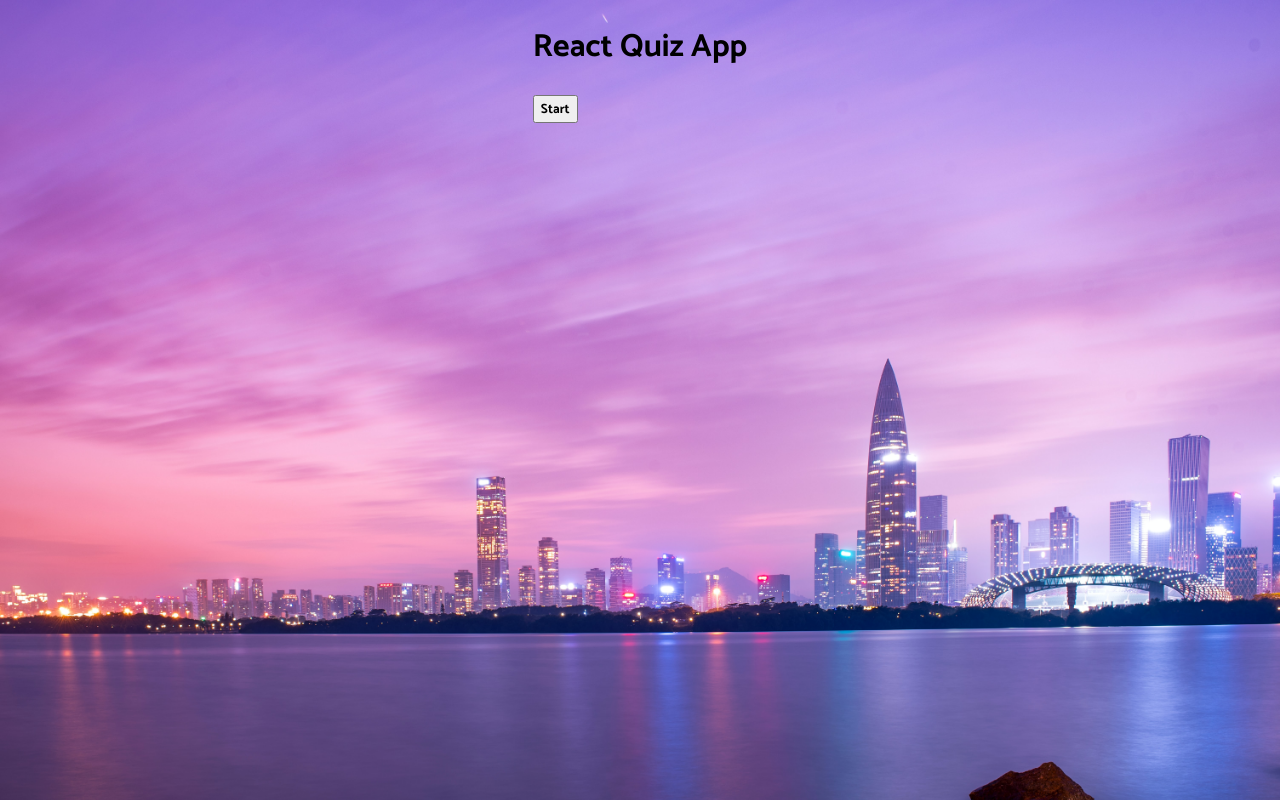
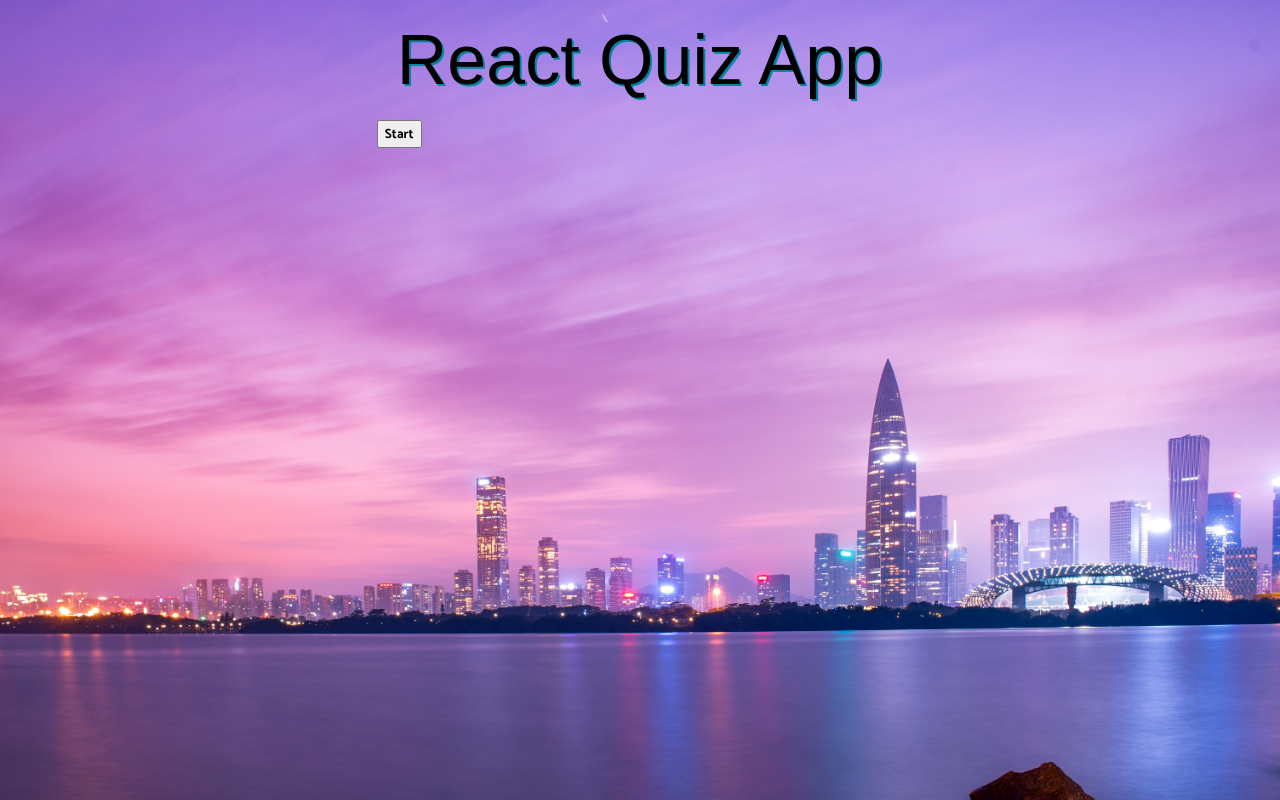
Before and after one commit to codecaptain10/react-quiz-app, a React (Create React App) app in the folder react-quiz-app/: page / in a window 1280 px wide. Built offline with nearby package versions, Linux system fonts and the light colour scheme.

Commit message:
Give styles for logo

```diff
--- a/react-quiz-app/src/App.styles.ts
+++ b/react-quiz-app/src/App.styles.ts
@@ -21,3 +21,36 @@
     font-family: 'Catamaran', sans-serif;
 }
 `;
+
+export const Wrapper = styled.div`
+  display: flex;
+  flex-direction: column;
+  align-items: center;
+
+  > p {
+    color: #fff;
+  }
+
+  .score {
+    color: #fff;
+    font-size: 2rem;
+    margin: 0;
+  }
+
+  h1 {
+    font-family: Fascinate Inline, Haettenschweiler, "Arial Narrow Bold",
+      sans-serif;
+    color: linear-gradient(180deg, #fff, #87f1ff);
+    background-size: 100%;
+    background-clip: text;
+    --webkit-background-clip: text;
+    --webkit-text-fill-color: transparent;
+    -moz-background-clip: text;
+    -mox-text-fill-color: transparent;
+    filter: drop-shadow(2px 2px #0085a3);
+    font-size: 70px;
+    font-weight: 400;
+    text-align: center;
+    margin: 20px;
+  }
+`;
--- a/react-quiz-app/src/App.tsx
+++ b/react-quiz-app/src/App.tsx
@@ -5,7 +5,7 @@
 //Types
 import { QuestionState } from "./API";
 //styles
-import { GlobalStyle } from "./App.styles";
+import { GlobalStyle, Wrapper } from "./App.styles";
 
 export type AnswerObject = {
   question: string;
@@ -78,6 +78,7 @@
   return (
     <>
       <GlobalStyle />
+      <Wrapper>
         <div className='App'>
           <h1>React Quiz App</h1>
           {gameOver || userAnswers.length === TOTAL_QUESTIONS ? (
@@ -107,6 +108,7 @@
             </button>
           ) : null}
         </div>
+      </Wrapper>
     </>
   );
 }
```
Lines whose indentation alone changed are shown as unchanged.
